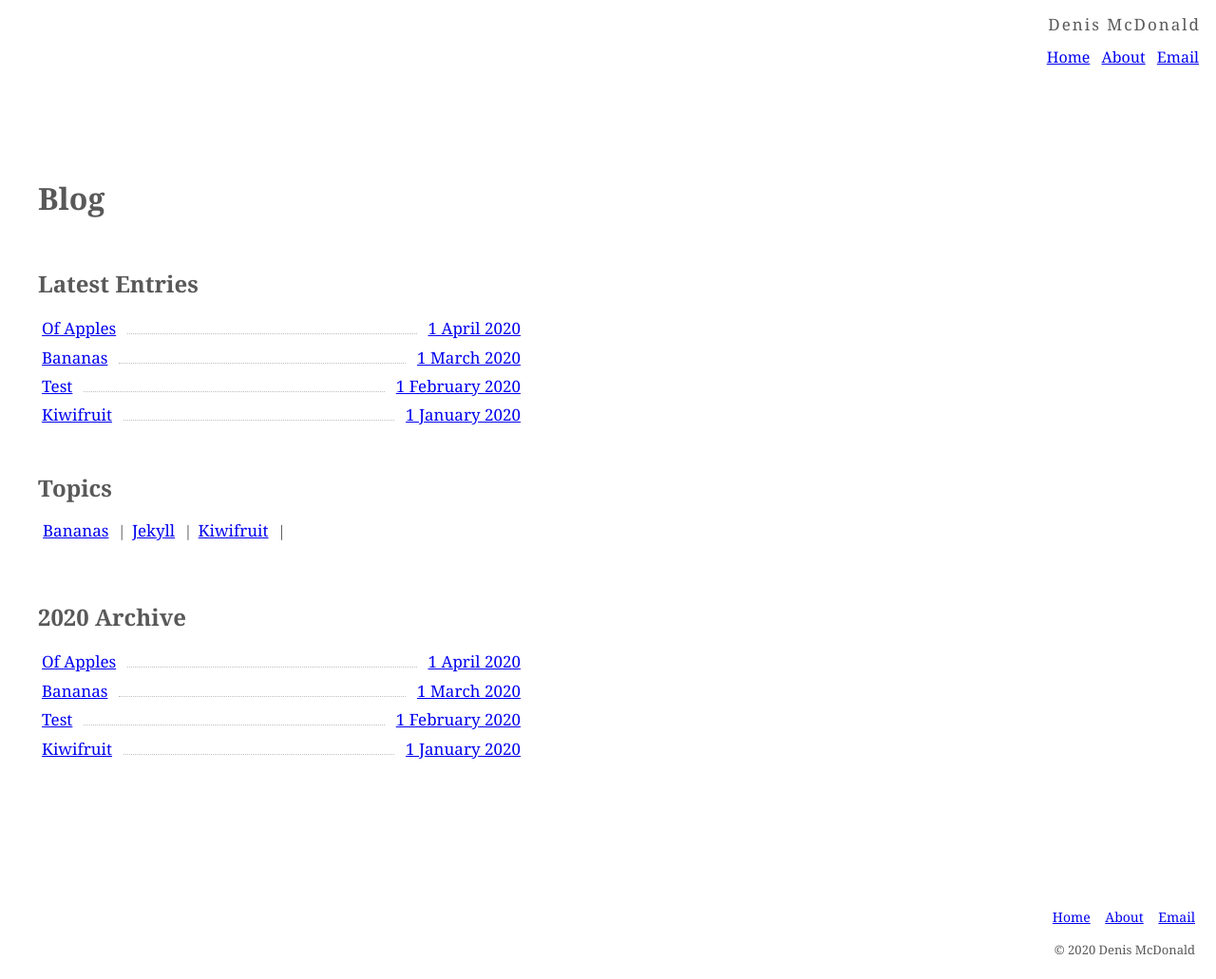
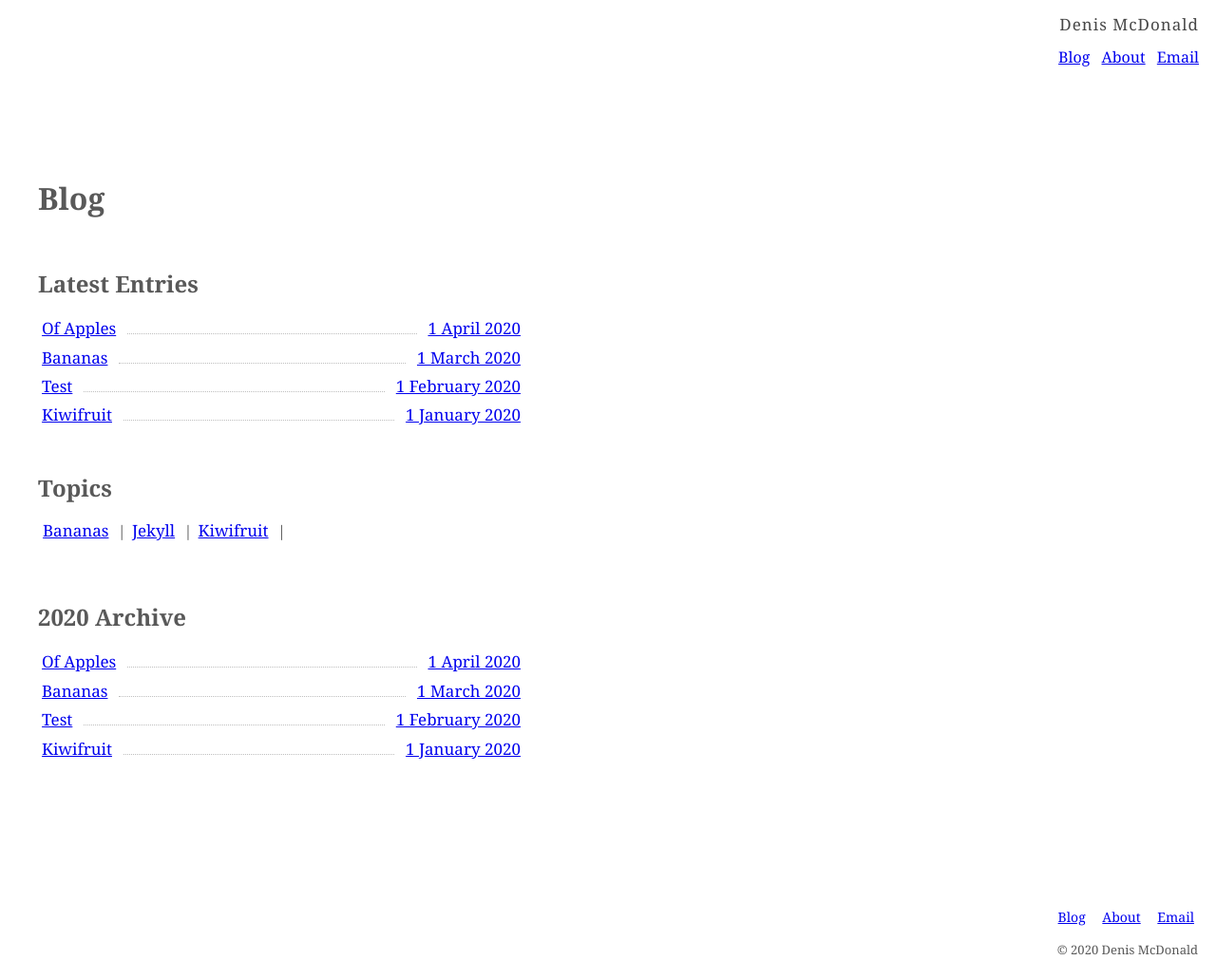
Before and after one commit to denismcdonald/blog, a Jekyll site: the page built from index.md, in a window 1280 px wide. Shown: the whole page at 95% size. Built offline with Jekyll 4.4.1, drawn with Linux system fonts in a browser that asks for light colours.

Commit message:
Nav and footer changes

```diff
--- a/_includes/footer.html
+++ b/_includes/footer.html
@@ -1,5 +1,5 @@
 <footer>
-        <a href="{{ site.baseurl }}/index.html" {% if page.url == "/" %}class="current" {% endif %} id="home">Home</a>
+        <a href="{{ site.baseurl }}/index.html" {% if page.url == "/" %}class="current" {% endif %} id="home">Blog</a>
         <!-- <a href="{{ site.baseurl }}/blog.html" {% if page.url contains "blog" or page.url contains "tag" %}class="current" {% endif %}>Home</a> -->
         <!-- <a href="{{ site.baseurl }}/quotes.html" {% if page.url contains "quotes" %}class="current" {% endif %}>Quotes</a> -->
         <!-- <a href="{{ site.baseurl }}/links.html" {% if page.url contains "links" %}class="current" {% endif %}>Links</a> -->
--- a/_includes/navigation.html
+++ b/_includes/navigation.html
@@ -1,7 +1,7 @@
 <nav>
   <p>Denis McDonald</p>
   <br>
-  <a href="{{ site.baseurl }}/index.html" {% if page.url == "/" %}class="current" {% endif %} id="home">Home</a>
+  <a href="{{ site.baseurl }}/index.html" {% if page.url == "/" %}class="current" {% endif %} id="home">Blog</a>
   <!-- <a href="{{ site.baseurl }}/blog.html" {% if page.url contains "blog" or page.url contains "tag" %}class="current" {% endif %}>Blog</a> -->
   <!-- <a href="{{ site.baseurl }}/index.html" {% if page.url contains "index" or page.url contains "tag" %}class="current" {% endif %}>Home</a> -->
   <!-- <a href="{{ site.baseurl }}/quotes.html" {% if page.url contains "quotes" %}class="current" {% endif %}>Quotes</a> -->
--- a/_sass/main.scss
+++ b/_sass/main.scss
@@ -12,8 +12,6 @@ html {
 }
 
 body {
-    // border-bottom: 5px solid lightblue;
-    // border-top: 5px solid lightblue;
     color: #595959;
     font-family: Georgia, 'Times New Roman', Times, serif;
     height: 100%;
@@ -170,12 +168,6 @@ aside {
     padding-top: 0.1rem;
 }
 
-// .current {
-//     border: 1px solid #3391ff;
-//     border-radius: 2px;
-//     text-decoration: none;
-// }
-
 .edit {
     display: inline-block;
     font-size: 14px;
@@ -205,15 +197,14 @@ footer {
 }
 
 footer a {
-    // margin-bottom: 1rem;
-    padding: 2px 6px;
+    padding: 2px 7px;
 }
 
 footer p {
     font-size: 13px;
     line-height: 20px;
     margin-top: 1rem;
-    padding-right: 6px;
+    padding-right: 3px;
 }
 
 h1,
@@ -257,9 +248,7 @@ nav {
 }
 
 nav a {
-    // margin-left: 4px;
     margin-top: 1rem;
-    // padding: 4px;
 }
 
 nav a:nth-of-type(2) {
@@ -267,11 +256,12 @@ nav a:nth-of-type(2) {
 }
 
 nav p {
+    color: rgb(71, 71, 71);
     font-size: 17px;
-    letter-spacing: 2px;
+    letter-spacing: 1px;
     line-height: 20px;
     margin: 0;
-    padding: 0;
+    padding-right: 2px;
 }
 
 p {
@@ -327,7 +317,6 @@ pre {
 .toc {
     display: inline-block;
     font-size: 16px;
-    // padding: 5px 15px 15px 15px;
     padding: 5px 15px 25px 15px;
     margin: 3rem 0 0 2rem;
     text-align: left;
@@ -412,7 +401,6 @@ ul {
 
 .wrapper {
     min-height: 86vh;
-    // display: block;
     margin-bottom: 2rem;
     position: relative;
 }
@@ -430,10 +418,6 @@ Breakpoint 1 (Dispense with critical mobile styles)
 
 @media (min-width: 540px) {
 
-    // .archive-list p {
-    //     line-height: 2rem;
-    // }
-
     aside {
         margin: 1rem 0.25rem -4rem 0;
     }
@@ -444,10 +428,8 @@ Breakpoint 1 (Dispense with critical mobile styles)
 
     footer {
         display: block;
-        // font-size: 15px;
         text-align: right;
         position: relative;
-        // padding: 2rem 0 1rem 0;
         bottom: 0;
         right: 1rem;
         width: 100%;
@@ -468,12 +450,6 @@ Breakpoint 1 (Dispense with critical mobile styles)
         padding: 0;
         text-align: right;
     }
-
-    // nav a {
-        // margin-left: 2px;
-        // padding: 2px 4px;
-        // text-decoration: none;
-    // }
 
     .post-tags {
         text-align: left;
```
Also changed, not shown: 14 other files.
